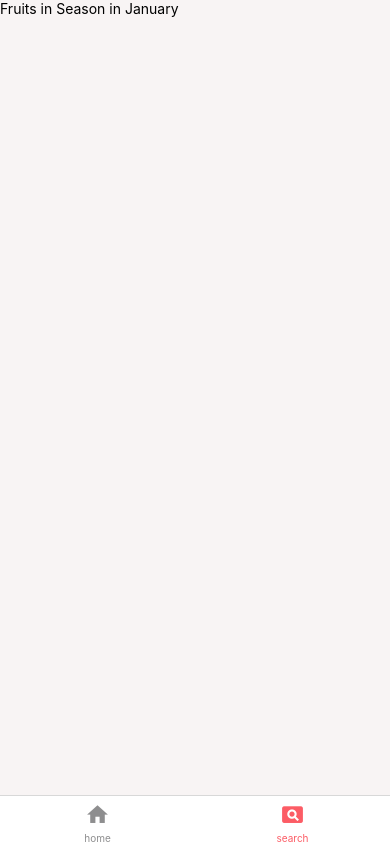
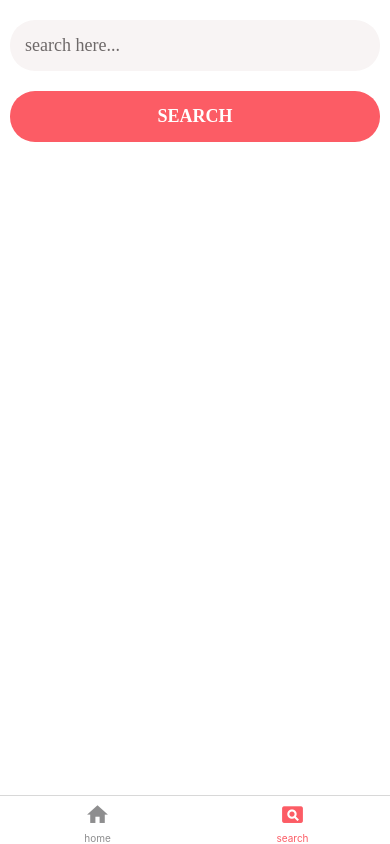
Before and after one commit to akshayark97/SeasonalFruits, a React Native app: screen /search in a window 390 px wide. Built offline with nearby package versions, Linux system fonts and the light colour scheme.

Commit message:
implementing search screen

```diff
--- /dev/null
+++ b/app/component/Button.js
@@ -0,0 +1,35 @@
+import { StyleSheet, TouchableOpacity } from "react-native";
+
+import colors from "../config/colors";
+import Text from "./Text";
+
+function AppButton({ title, onPress, color = "primary" }) {
+  return (
+    <TouchableOpacity
+      style={[styles.button, { backgroundColor: colors[color] }]}
+      onPress={onPress}
+    >
+      <Text style={styles.text}>{title}</Text>
+    </TouchableOpacity>
+  );
+}
+
+const styles = StyleSheet.create({
+  button: {
+    backgroundColor: colors.primary,
+    borderRadius: 25,
+    justifyContent: "center",
+    alignItems: "center",
+    padding: 15,
+    width: "100%",
+    marginVertical: 10,
+  },
+  text: {
+    color: colors.white,
+    fontSize: 18,
+    textTransform: "uppercase",
+    fontWeight: "bold",
+  },
+});
+
+export default AppButton;
--- /dev/null
+++ b/app/component/Text.js
@@ -0,0 +1,12 @@
+import  { Text } from 'react-native'
+import defaultStyle from '../config/styles'
+
+function AppText({ children, style, ...otherProps }){
+    return (
+        <Text style={[defaultStyle.text, style]} {...otherProps}>
+            {children}
+        </Text>
+    )
+}
+
+export default AppText;
--- /dev/null
+++ b/app/component/TextInput.js
@@ -0,0 +1,39 @@
+import { StyleSheet, TextInput, View } from "react-native";
+import { MaterialCommunityIcons } from "@expo/vector-icons";
+
+import defaultStyles from "../config/styles";
+
+function AppTextInput({ icon, width = "100%", ...otherProps }) {
+  return (
+    <View style={[styles.container, { width }]}>
+      {icon && (
+        <MaterialCommunityIcons
+          name={icon}
+          size={20}
+          color={defaultStyles.colors.medium}
+          style={styles.icon}
+        />
+      )}
+      <TextInput
+        placeholderTextColor={defaultStyles.colors.medium}
+        style={defaultStyles.text}
+        {...otherProps}
+      />
+    </View>
+  );
+}
+
+const styles = StyleSheet.create({
+  container: {
+    backgroundColor: defaultStyles.colors.light,
+    borderRadius: 25,
+    flexDirection: "row",
+    padding: 15,
+    marginVertical: 10,
+  },
+  icon: {
+    marginRight: 10,
+  },
+});
+
+export default AppTextInput;
--- /dev/null
+++ b/app/component/form/ErrorMessge.js
@@ -0,0 +1,13 @@
+import { Text, StyleSheet } from "react-native";
+
+function ErrorMessage({ error, visible }) {
+  if (!visible || !error) return null;
+
+  return <Text style={styles.error}>{error}</Text>;
+}
+
+const styles = StyleSheet.create({
+  error: { color: "red" },
+});
+
+export default ErrorMessage;
--- /dev/null
+++ b/app/component/form/Form.js
@@ -0,0 +1,16 @@
+import React from "react";
+import { Formik } from "formik";
+
+function AppForm({ initialValues, onSubmit, validationSchema, children }) {
+  return (
+    <Formik
+      initialValues={initialValues}
+      onSubmit={onSubmit}
+      validationSchema={validationSchema}
+    >
+      {() => <>{children}</>}
+    </Formik>
+  );
+}
+
+export default AppForm;
--- /dev/null
+++ b/app/component/form/FormField.js
@@ -0,0 +1,24 @@
+import { useFormikContext } from "formik";
+import { StyleSheet } from "react-native";
+
+import ErrorMessage from "./ErrorMessge";
+import TextInput from "../TextInput";
+
+function AppFormField({ name, width, ...otherProps }) {
+  const { setFieldTouched, setFieldValue, errors, touched, values } = useFormikContext();
+
+  return (
+    <>
+      <TextInput
+        onBlur={() => setFieldTouched(name)}
+        onChangeText={(text) => setFieldValue(name, text)}
+        value={values[name]}
+        width={width}
+        {...otherProps}
+      />
+      <ErrorMessage error={errors[name]} visible={touched[name]} />
+    </>
+  );
+}
+
+export default AppFormField;
--- /dev/null
+++ b/app/component/form/SubmitButton.js
@@ -0,0 +1,10 @@
+import { useFormikContext } from "formik";
+import Button from '../Button'
+
+function SubmitButton({ title }) {
+  const { handleSubmit } = useFormikContext();
+
+  return <Button title={title} onPress={handleSubmit}></Button>;
+}
+
+export default SubmitButton;
--- /dev/null
+++ b/app/component/form/index.js
@@ -0,0 +1,2 @@
+export { default as Form } from './Form'
+export { default as FormField } from './FormField'
--- a/app/component/screens/Search/SearchFruit.js
+++ b/app/component/screens/Search/SearchFruit.js
@@ -1,21 +1,65 @@
-import { StyleSheet, Text } from "react-native";
-import React from "react";
+import { FlatList, StyleSheet, Text, TextInput } from "react-native";
+import React, { useState } from "react";
+import * as Yup from "yup";
+
 import Screen from "../../Screen";
+import { Form, FormField } from "../../form";
+import SubmitButton from "../../form/SubmitButton";
+import seasonFruitApi from "../../../config/seasonalFruitApi.json";
+import Card from "../../Card";
 
-function SearchFruit() {
+const validationSchema = Yup.object().shape({
+  searchItem: Yup.string().required().min(1).label("Search Fruit"),
+});
+function SearchFruit({ navigation }) {
+  const [searchExists, setSearchExists] = useState(false);
+  const [searchResult, setSearchResult] = useState([]);
+
+  const handleSearch = ({ searchItem }) => {
+    console.log("====================================");
+    console.log(searchItem);
+    console.log("====================================");
+    seasonFruitApi.seasonalFruit.map((seasonFruit) => {
+      if (seasonFruit !== undefined) {
+        seasonFruit.fruits.map((fruit) => {
+          if (fruit !== undefined) {
+            if (fruit.name === searchItem) {
+              setSearchExists(true);
+              setSearchResult([...searchResult, fruit]);
+              console.log("Search result====================================");
+              console.log(searchResult);
+              console.log("====================================");
+            }
+          }
+        });
+      }
+    });
+  };
   return (
-    <Screen style={styles.screen}>
-      <Text style={styles.header}>Fruits in Season in January</Text>
+    <Screen style={styles.container}>
+      <Form
+        initialValues={{
+          searchItem: "",
+        }}
+        onSubmit={handleSearch}
+        validationSchema={validationSchema}
+      >
+        <FormField
+          maxLength={255}
+          name="searchItem"
+          placeholder="search here..."
+        />
+        <SubmitButton title="Search" />
+      </Form>
+      {searchExists && <Text>{searchResult.map((result) => result.name)}</Text>}
     </Screen>
   );
 }
 
 const styles = StyleSheet.create({
-    screen: {
-        backgroundColor: "#f8f4f4",
-      },
-      header: {
-      },
+  container: {
+    padding: 10,
+  },
 });
 
 export default SearchFruit;
--- a/app/config/seasonalFruitApi.json
+++ b/app/config/seasonalFruitApi.json
@@ -5,7 +5,8 @@
       "imageUrl": "",
       "fruits": [
         {
-          "name": "papaya",
+          "season": "january",
+          "name": "Papaya",
           "color": ["Green", "Yello"],
           "healthBenefits": {
             "description": "Reduce the risk of heart disease and prevent the oxidation of cholesterol."
@@ -14,7 +15,8 @@
           "places": ["Andhra Pradesh", "Karnataka", "Kerala"]
         },
         {
-          "name": "pomegranate",
+          "season": "january",
+          "name": "Pomegranate",
           "color": ["Red"],
           "healthBenefits": {
             "description": "Improves Immunity, Fight Type-2 diabetes, keep blood pressure in check and smoothen digestion and make your skin glow"
@@ -33,6 +35,7 @@
           ]
         },
         {
+          "season": "january",
           "name": "strawberries",
           "color": ["Red", "Blue-Grey"],
           "healthBenefits": {
@@ -51,6 +54,7 @@
           ]
         },
         {
+          "season": "january",
           "name": "passionfruits",
           "color": ["Yellow", "Red", "Purple", "Green"],
           "healthBenefits": {
@@ -68,6 +72,7 @@
           ]
         },
         {
+          "season": "january",
           "name": "grapes",
           "color": ["Green", "Black", "Red", "Purple"],
           "healthBenefits": {
@@ -77,6 +82,7 @@
           "places": ["Maharashtra", "Karnataka", "Tamil Nadu", "Mizoram"]
         },
         {
+          "season": "january",
           "name": "guava",
           "color": ["Dark green", "Lighter yellow-green"],
           "healthBenefits": {
@@ -91,7 +97,8 @@
       "id": "february",
       "fruits": [
         {
-          "name": "oraganges",
+          "season": "february",
+          "name": "Oranges",
           "color": ["Orange"],
           "healthBenefits": {
             "description": "High in Vitamin C, Healthy immune system, Prevents skin damage, Keeps blood pressure under check, Lowers cholesterol, Helps absorption of iron, Promotes good heart health, Controls blood sugar level, Lowers the risk of cancer, Alkalizes the body, Good eye health, Safeguards against constipation"
@@ -100,6 +107,7 @@
           "places": ["Wynad", "Nilgiri", "Palney", "Shevroy hills"]
         },
         {
+          "season": "february",
           "name": "chickoo",
           "color": ["Pale yellow", "Earthy brown"],
           "healthBenefits": {
@@ -116,6 +124,7 @@
           ]
         },
         {
+          "season": "february",
           "name": "muskmelon",
           "color": ["Creamy", "Light yellow-orange"],
           "healthBenefits": {
@@ -131,6 +140,7 @@
           ]
         },
         {
+          "season": "february",
           "name": "grapes",
           "color": ["Green", "Black", "Red", "Purple"],
           "healthBenefits": {
@@ -140,6 +150,7 @@
           "places": ["Maharashtra", "Karnataka", "Tamil Nadu", "Mizoram"]
         },
         {
+          "season": "february",
           "name": "guava",
           "color": ["green", "yellow", "maroon"],
           "healthBenefits": {
@@ -159,6 +170,7 @@
           ]
         },
         {
+          "season": "february",
           "name": "papaya",
           "color": ["Red", "Orange", "Yellow"],
           "healthBenefits": {
@@ -168,6 +180,7 @@
           "places": ["TamilNadu", "Karnataka", "Andhra Pradesh", "Gujarat"]
         },
         {
+          "season": "february",
           "name": "pomegranate",
           "color": ["White-yellow", "Green", "Pink", "Red", "Dark purple"],
           "healthBenefits": {
@@ -185,6 +198,7 @@
           ]
         },
         {
+          "season": "february",
           "name": "pineapple",
           "color": ["Yellow", "Brown"],
           "healthBenefits": {
@@ -201,6 +215,7 @@
           ]
         },
         {
+          "season": "february",
           "name": "strawberries",
           "color": "",
           "healthBenefits": "",
--- /dev/null
+++ b/app/config/styles.js
@@ -0,0 +1,12 @@
+import { Platform } from "react-native";
+
+import colors from './colors'
+
+export default {
+    colors,
+    text: {
+        color: colors.dark,
+        fontSize: 18,
+        fontFamily: Platform.OS === "android" ? "Roboto" : "Avenir"
+    }
+}
--- a/package.json
+++ b/package.json
@@ -15,9 +15,11 @@
     "expo": "~46.0.16",
     "expo-constants": "^13.2.4",
     "expo-status-bar": "~1.4.0",
+    "formik": "^2.2.9",
     "react": "18.0.0",
     "react-native": "0.69.6",
-    "react-native-expo-image-cache": "^4.1.0"
+    "react-native-expo-image-cache": "^4.1.0",
+    "yup": "^0.32.11"
   },
   "devDependencies": {
     "@babel/core": "^7.12.9"
```
Also changed, not shown: assets/Images/seasonFruitjanuary.png (added), 1 other file (tests, documents, lock files or other folders).
